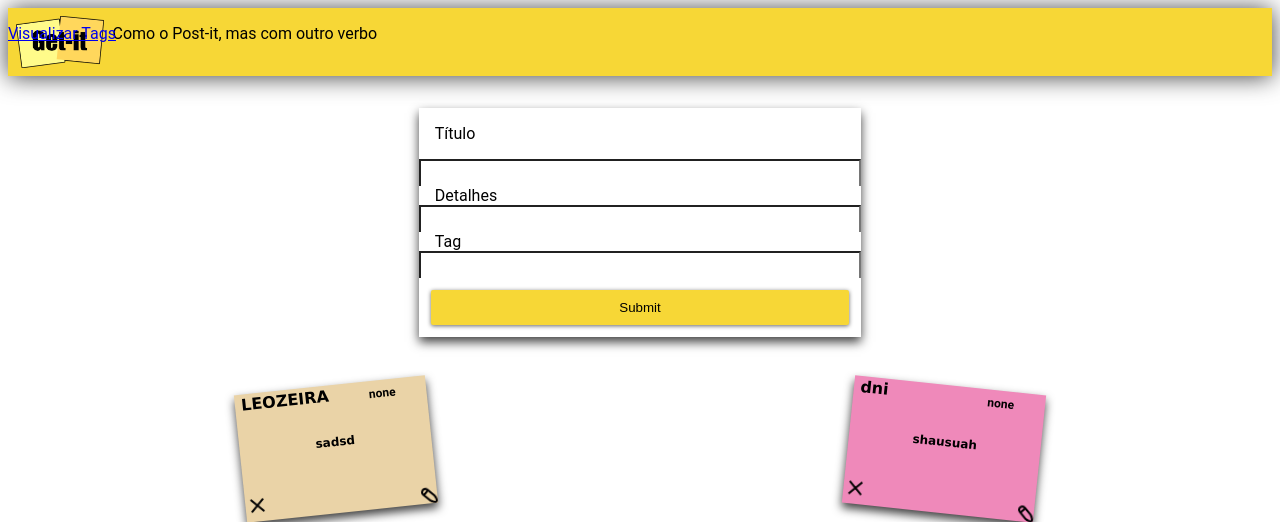
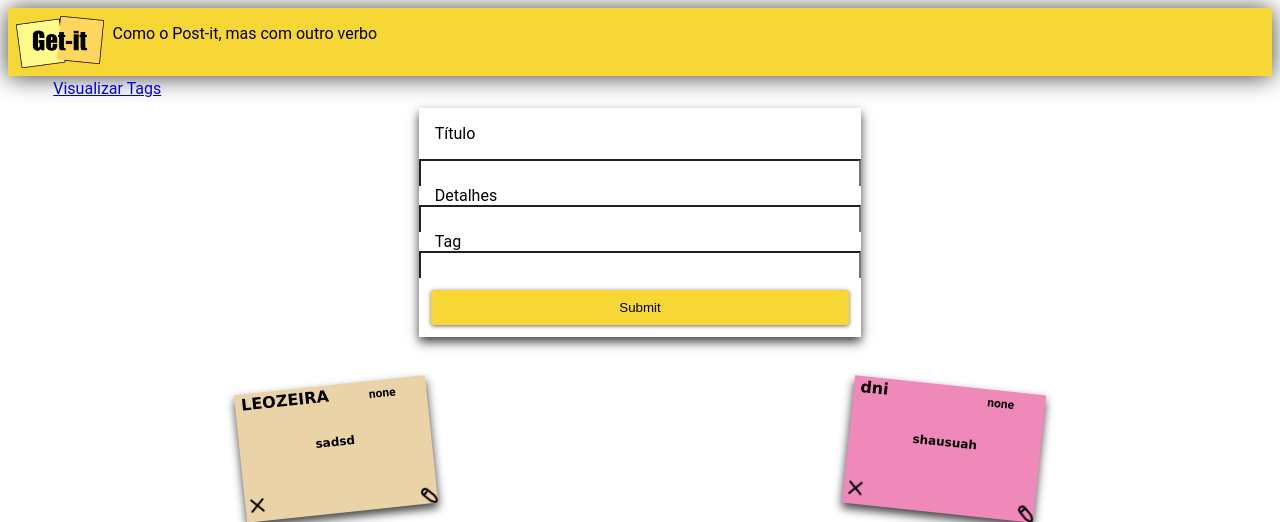
Before and after one commit to guilhermecarvalhoacc/Tecweb_django, a Django app: page / in a window 1280 px wide. Shown: the top 522 px of the page. Run offline with Django 3.2, Linux system fonts and the light colour scheme; data comes from the database, SQL or seed files in the repository.

Commit message:
ajeitando estilo

```diff
--- a/Tecweb_django/notes/static/notes/css/getit2.css
+++ b/Tecweb_django/notes/static/notes/css/getit2.css
@@ -33,6 +33,7 @@ Algumas informações úteis e dicas:
  .appbar {
    background-color: #f7d736;
    display: flex;
+   flex-direction: column;
    flex-direction: row;
    align-content: center;
    box-shadow: 0 1px 24px 0 rgba(0, 0, 0, 0.75);
@@ -269,7 +270,16 @@ Algumas informações úteis e dicas:
   font-size: 0.75rem;
  }
 
- .container-link{
-   position: absolute;
-   top: 60;
- }
+.botao_tag{
+  position: relative;
+  right: 300%;
+  bottom: -80%;
+}
+
+.titulo_pagina{
+  position: relative;
+  left: 0%;
+  bottom: 30%;
+  font-size: auto;
+
+}
--- a/Tecweb_django/notes/templates/notes/index.html
+++ b/Tecweb_django/notes/templates/notes/index.html
@@ -4,13 +4,13 @@
 {% block content %}
 <div class="appbar">
 <img src="{% static 'notes/img/logo-getit.png' %}" class="logo" />
+<p class="titulo_pagina">Como o Post-it, mas com outro verbo</p>
 <script src="{% static 'notes/script/getit.js' %}"></script>
-<div class=container-link>
+<div>
 	<p class="botao_tag">
 		<a class="link-tags" href="{% url 'tags'%}">Visualizar Tags</a>
 	</p>
 </div>
-<p>Como o Post-it, mas com outro verbo</p>
 </div>
 
 <main class="container">
```
